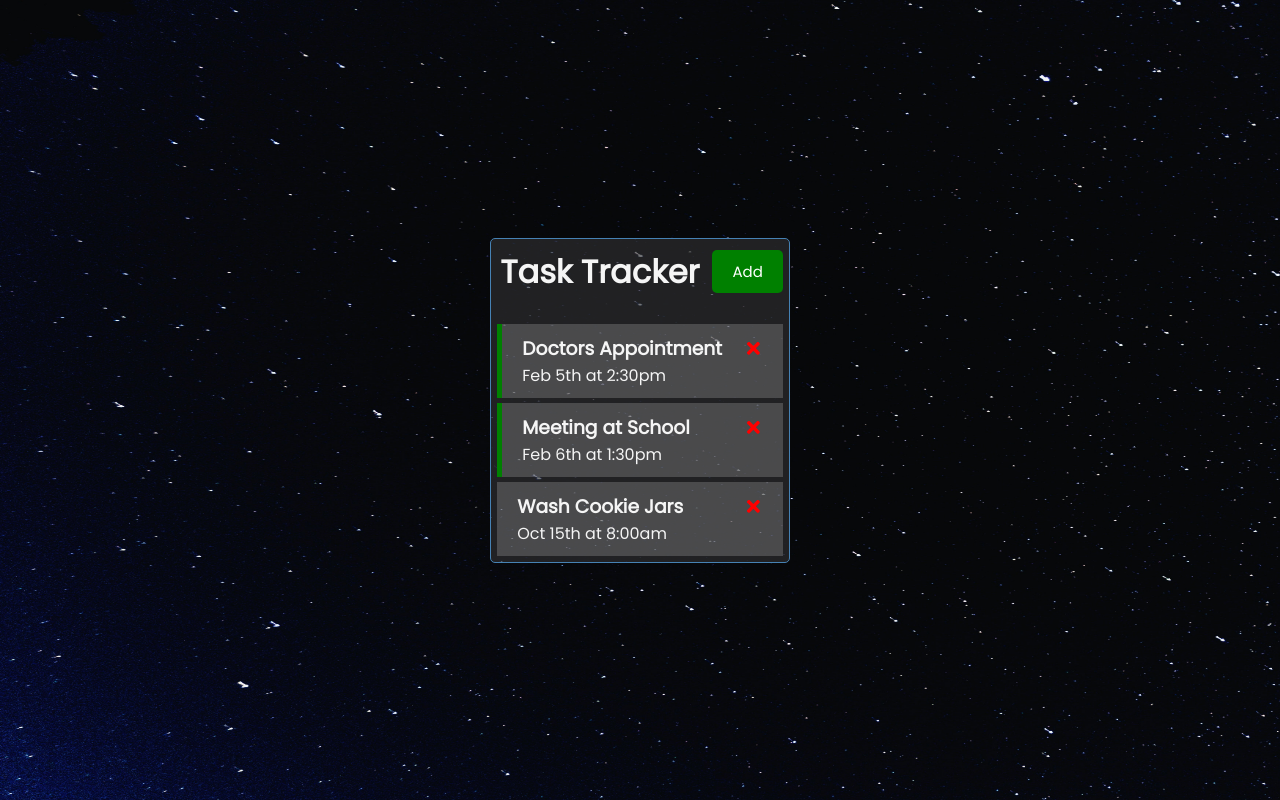
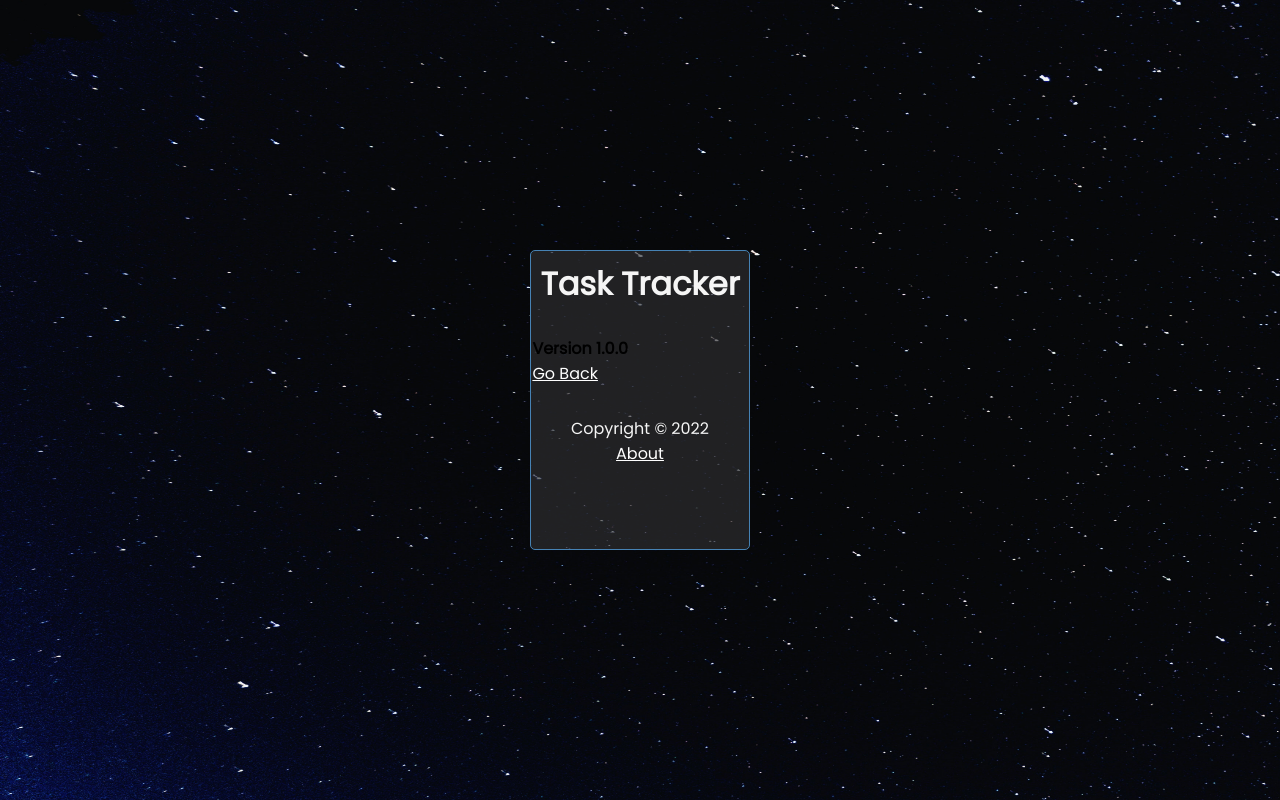
Before and after one commit to crisantogo/task_tracker_react, a React (Create React App) app: page /about in a window 1280 px wide. Built offline with nearby package versions, Linux system fonts and the light colour scheme; data requests are answered from the project's data file.

Commit message:
Added Footer & React Router

```diff
--- a/package.json
+++ b/package.json
@@ -10,6 +10,7 @@
     "react": "^18.2.0",
     "react-dom": "^18.2.0",
     "react-icons": "^4.4.0",
+    "react-router-dom": "^6.4.2",
     "react-scripts": "5.0.1",
     "web-vitals": "^2.1.4"
   },
--- a/src/App.js
+++ b/src/App.js
@@ -1,7 +1,10 @@
+import {useState, useEffect} from 'react'
+import {BrowserRouter as Router, Route, Routes} from 'react-router-dom'
 import Header from "./components/Header";
 import Tasks from "./components/Tasks";
 import AddTask from "./components/AddTask";
-import {useState, useEffect} from 'react'
+import Footer from "./components/Footer";
+import About from "./components/About";
 
 function App() {
   const [showAddTask,setShowAddTask]= useState(false)
@@ -80,11 +83,21 @@ function App() {
   }
 
   return (
-    <div className="container">
-      <Header onAdd={()=>setShowAddTask(!showAddTask)} showAdd={showAddTask}/>
-      {showAddTask && <AddTask onAdd={addTask}/>}
-      {tasks.length>0? <Tasks tasks={tasks} onDelete={deleteTask} onToggle={toggleReminder}/>:'No Tasks To Show'}
-    </div>
+    <Router>
+      <div className="container">
+        <Header onAdd={()=>setShowAddTask(!showAddTask)} showAdd={showAddTask}/>
+      <Routes>
+        <Route path='/' element={
+          <>
+            {showAddTask && <AddTask onAdd={addTask}/>}
+            {tasks.length>0? <Tasks tasks={tasks} onDelete={deleteTask} onToggle={toggleReminder}/>:'No Tasks To Show'}
+          </>
+        }/>
+        <Route path='/about' element={<About/>}/>
+      </Routes>
+        <Footer/>
+      </div>
+    </Router>
   );
 }
 
--- /dev/null
+++ b/src/components/About.js
@@ -0,0 +1,12 @@
+import { Link } from "react-router-dom"
+
+const About = ()=>{
+    return (
+        <div>
+            <h4>Version 1.0.0</h4>
+            <Link to='/'>Go Back</Link>
+        </div>
+    )
+}
+
+export default About
--- /dev/null
+++ b/src/components/Footer.js
@@ -0,0 +1,12 @@
+import { Link } from "react-router-dom"
+
+const Footer = ()=>{
+    return (
+        <footer>
+            <p>Copyright &copy; 2022</p>
+            <Link to="/about">About</Link>
+        </footer>
+    )
+}
+
+export default Footer
--- a/src/components/Header.js
+++ b/src/components/Header.js
@@ -1,12 +1,14 @@
 import PropTypes from 'prop-types'
+import { useLocation } from 'react-router-dom'
 import Button from './Button'
 
 const Header = ({title, onAdd, showAdd}) => {
+    const location = useLocation()
 
     return (
         <header className='header'>
             <h1>{title}</h1>
-            <Button color={showAdd?'red':'green'} text={showAdd?'Close':'Add'} onClick={onAdd}/>
+            {location.pathname==='/' && <Button color={showAdd?'red':'green'} text={showAdd?'Close':'Add'} onClick={onAdd}/>}
         </header>
     )
 }
```
Also changed, not shown: 1 other file (tests, documents, lock files or other folders).
